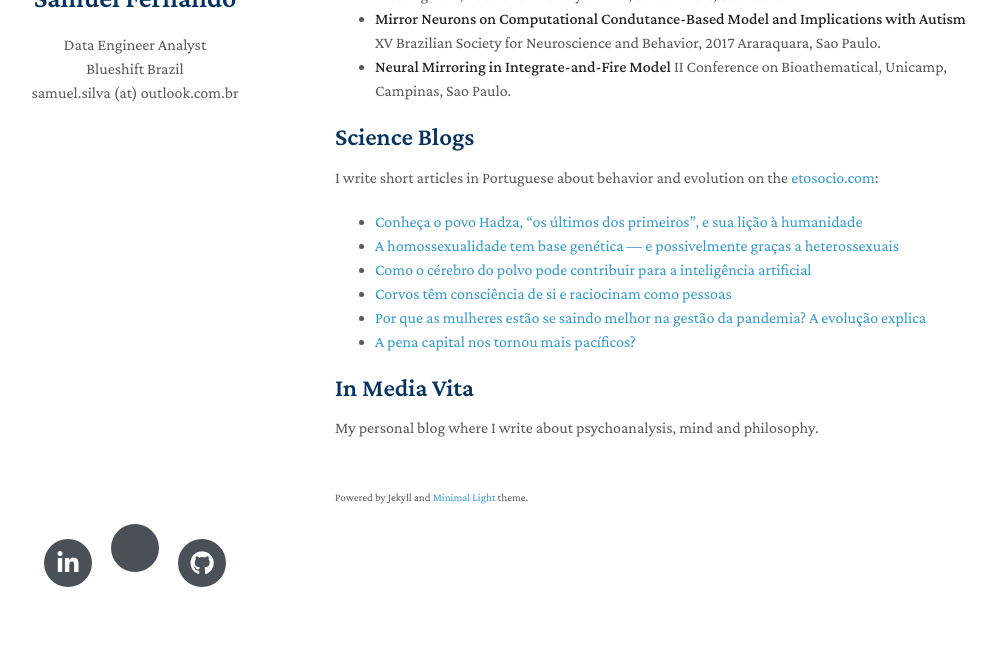
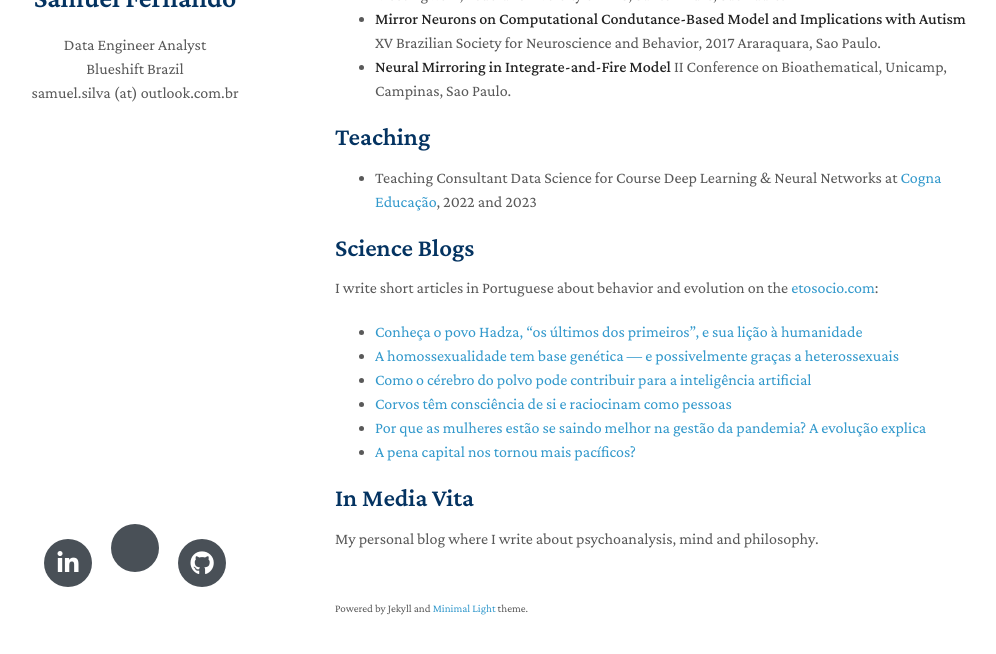
Before and after one commit to samuelfernandofs/samuel.fernando, a Jekyll site: the page built from index.md, in a window 1280 px wide and 900 px high, scrolled down 1017 px, cut to the strip 211-865 px from the top of the window. Shown: the whole strip, without its empty margins (135-1131 px from the left). Built offline with Jekyll 4.4.1, drawn with Linux system fonts in a browser that asks for light colours; nearby versions of some CDN libraries; a style sheet for code colours, icons or effects is not loaded; our own code applies the rules of GitHub Pages for plain Markdown files.

Commit message:
Update index.md
Signed-off-by: Samuel Fernando <80293152+samuelfernandofs@users.noreply.github.com>

```diff
--- a/index.md
+++ b/index.md
@@ -42,6 +42,10 @@ I founded [NanoX](https://github.com/samuelfernandos/Nano_AIDriven) in Brazil to
 - **Mirror Neurons on Computational Condutance-Based Model and Implications with Autism** XV Brazilian Society for Neuroscience and Behavior, 2017 Araraquara, Sao Paulo.
 - **Neural Mirroring in Integrate-and-Fire Model** II Conference on Bioathematical, Unicamp, Campinas, Sao Paulo.
 
+## Teaching
+
+- Teaching Consultant Data Science for Course Deep Learning & Neural Networks at [Cogna Educação](https://www.kroton.com.br/), 2022 and 2023
+
 ## Science Blogs
 
 I write short articles in Portuguese about behavior and evolution on the [etosocio.com](https://etosocio.com/):
```
